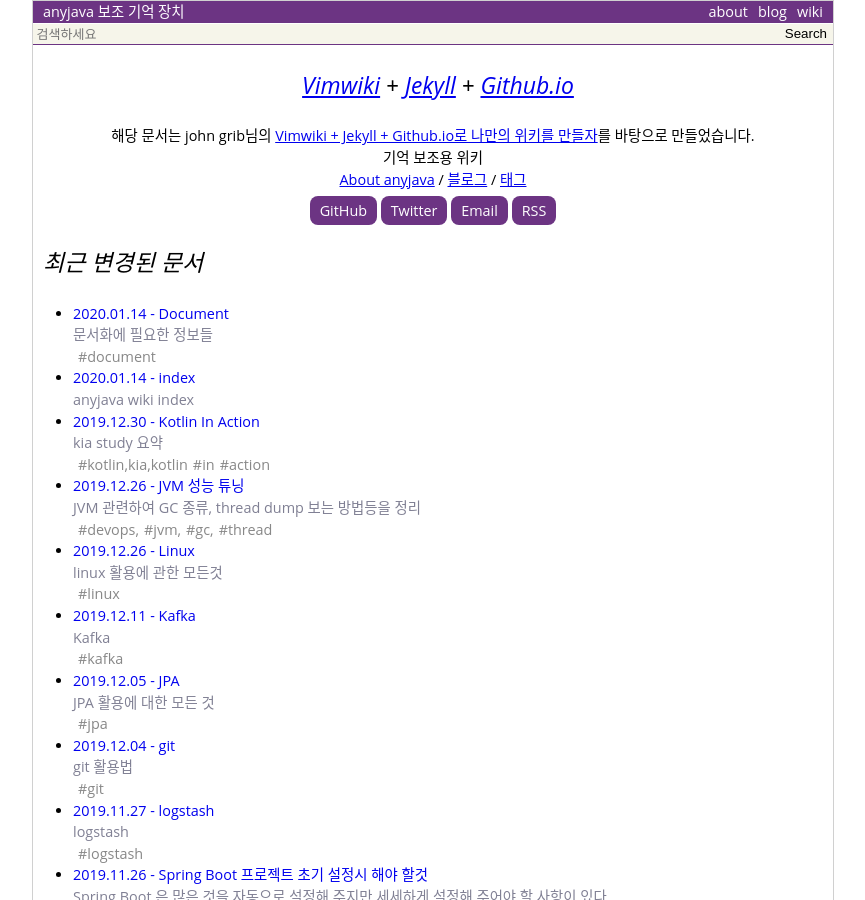
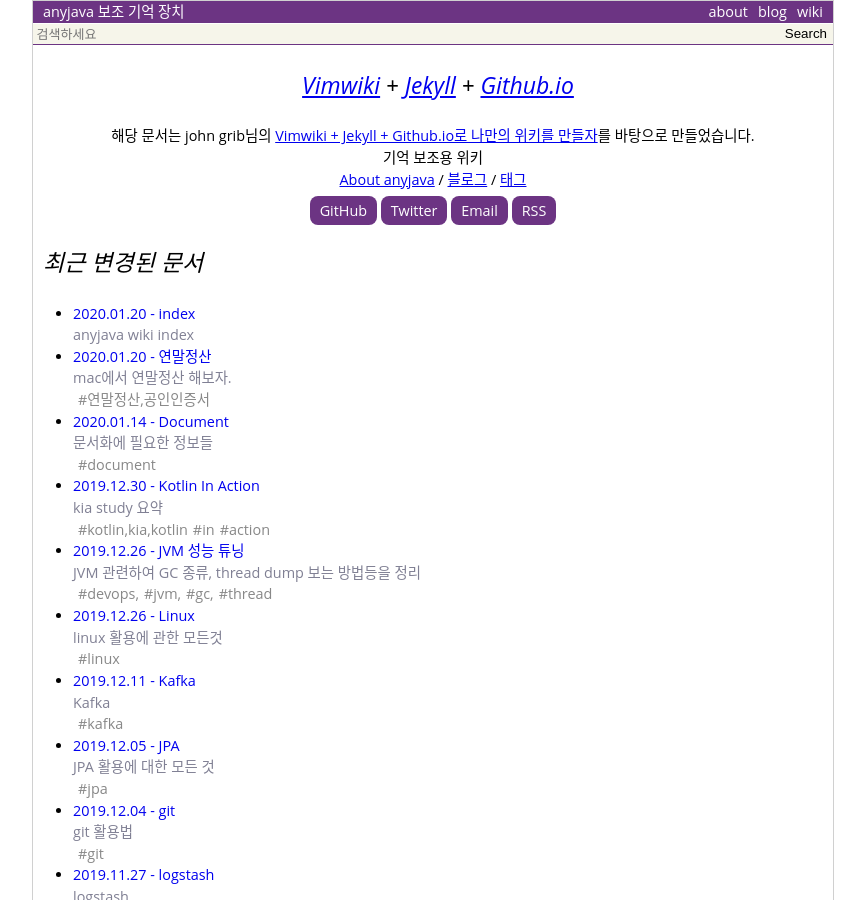
Before and after one commit to anyjava/anyjava.github.io, a Jekyll site: the page built from index.html, in a window 1280 px wide and 900 px high. Shown: the whole window, without its empty margins (207-1072 px from the left). Built offline with Jekyll 4.4.1, drawn with Linux system fonts in a browser that asks for light colours; some of the changed text lies outside the part shown.

Commit message:
ADD 연말정산 정보 추가

```diff
--- a/_data/pageMap.yml
+++ b/_data/pageMap.yml
@@ -414,3 +414,11 @@
     url: /wiki/성능튜닝
     updated: '2019-07-23 01:47:35 +0900'
     children: []
+연말정산:
+    type: wiki
+    title: 연말정산
+    summary: 'mac에서 연말정산 해보자.'
+    parent: index
+    url: /wiki/연말정산
+    updated: '2020-01-20 17:42:45 +0900'
+    children: []
--- a/_data/tagList.yml
+++ b/_data/tagList.yml
@@ -65,4 +65,5 @@
 - webflux
 - xss
 - 성능
+- '연말정산,공인인증서'
 - 회고
--- a/_data/tagMap.yml
+++ b/_data/tagMap.yml
@@ -150,3 +150,5 @@
     - {fileName: 기본적인내용}
 성능:
     - {fileName: 성능튜닝}
+'연말정산,공인인증서':
+    - {fileName: 연말정산}
--- a/_wiki/index.md
+++ b/_wiki/index.md
@@ -3,7 +3,7 @@
 title   : index
 summary : anyjava wiki index
 date    : 2018-08-15 19:41:36 +0900
-updated : 2020-01-14 15:43:30 +0900
+updated : 2020-01-20 17:43:04 +0900
 tags    :
 toc     : true
 public  : true
@@ -64,4 +64,4 @@
 	* [[GOF_DesignPattern]]
 * 회고
 	* [[2018년회고]]
-*
+* [[연말정산]]
```
Also changed, not shown: _wiki/연말정산.md (added, +30 -0 lines).
